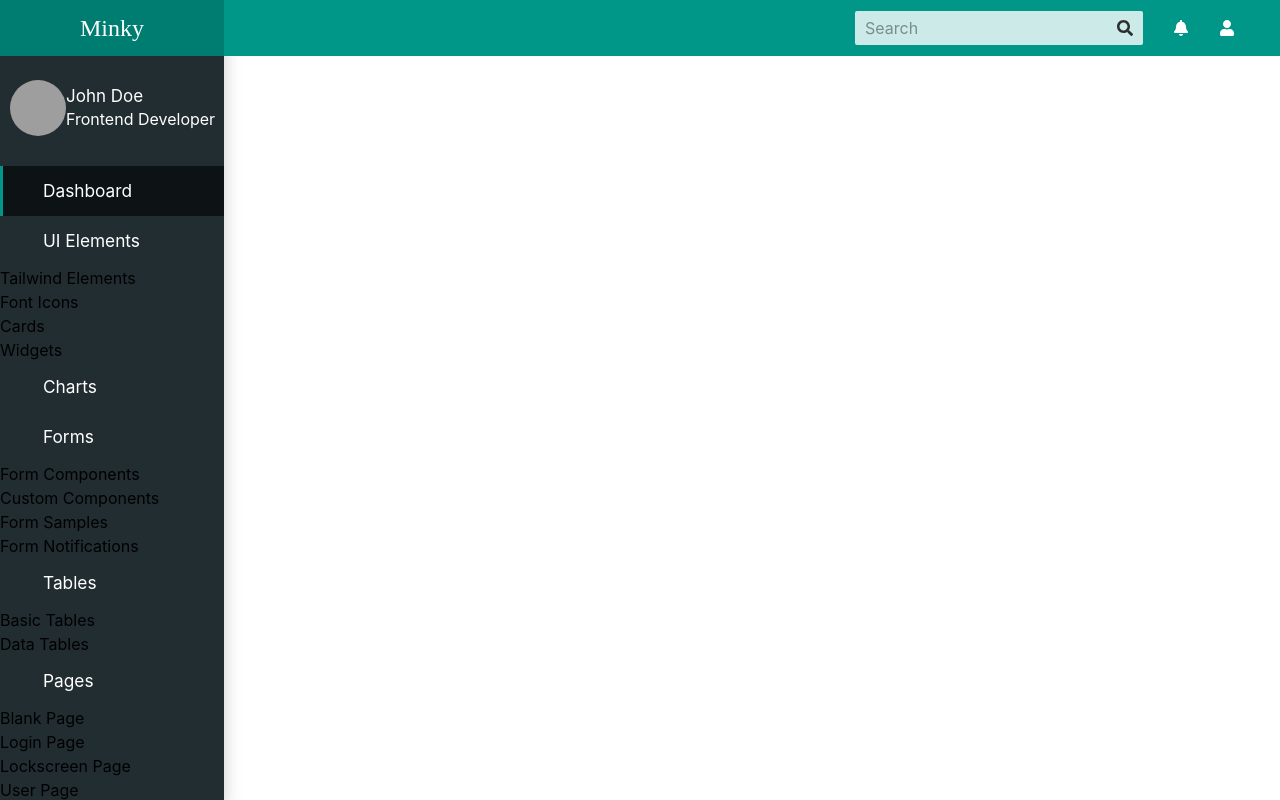
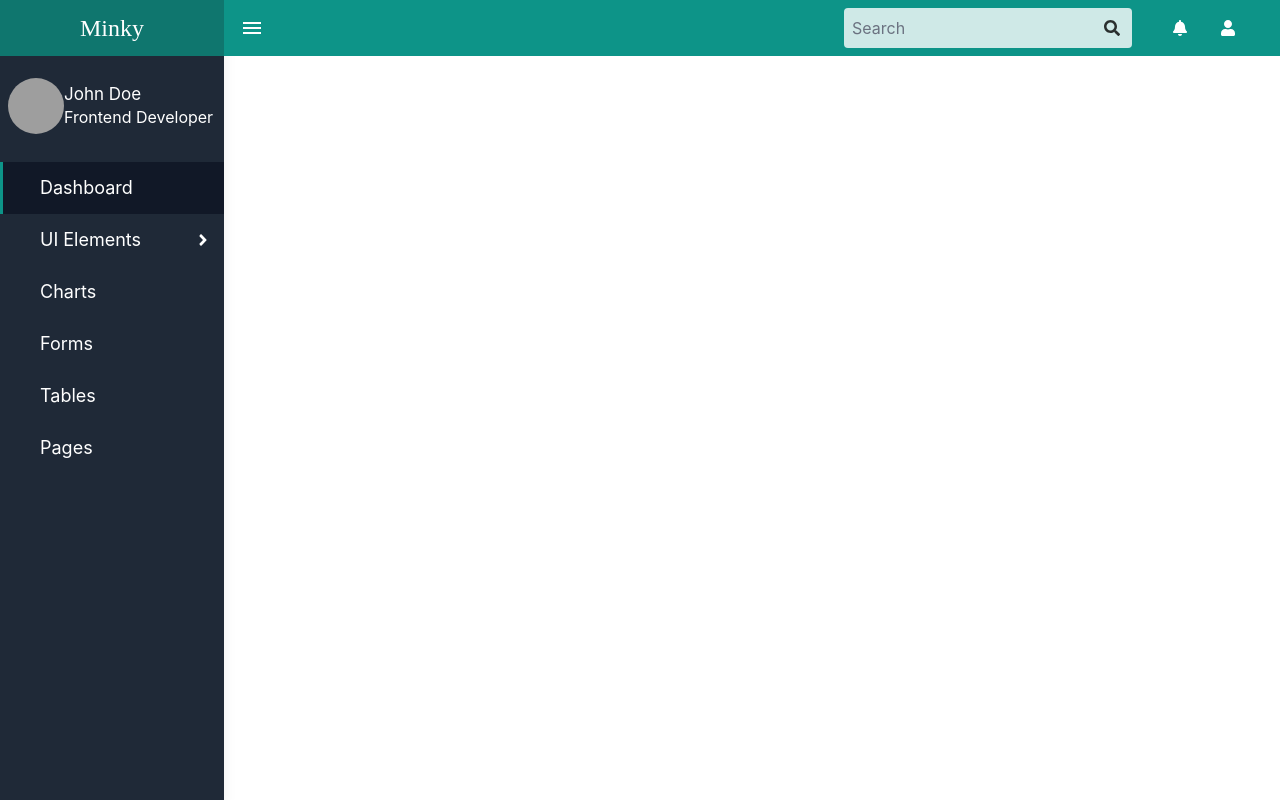
Before and after one commit to bipon68/minky-admin, a React (Create React App) app in the folder minky-admin-reactjs/: page / in a window 1280 px wide. Built offline with nearby package versions, Linux system fonts and the light colour scheme; grey boxes are pictures that could not be loaded.

Commit message:
sidebar update

```diff
--- a/minky-admin-reactjs/src/features/nav/Nav.jsx
+++ b/minky-admin-reactjs/src/features/nav/Nav.jsx
@@ -1,5 +1,6 @@
 import React from "react";
 import { FaBell, FaSearch, FaUser } from "react-icons/fa";
+import { IoMenuSharp } from "react-icons/io5";
 
 function Nav() {
   return (
@@ -8,13 +9,15 @@ function Nav() {
         <a className="app-header__logo" href="index.html">
           Minky
         </a>
-        {/* <!-- Sidebar toggle button-->*/}{" "}
+        {/* <!-- Sidebar toggle button-->*/}
         <a
           className="app-sidebar__toggle"
           href="#"
           data-toggle="sidebar"
           aria-label="Hide Sidebar"
-        ></a>
+        >
+          <IoMenuSharp />
+        </a>
         {/* <!-- Navbar Right Menu--> */}
         <ul className="app-nav">
           <li className="app-search">
--- a/minky-admin-reactjs/src/features/sidebar/SideBar.jsx
+++ b/minky-admin-reactjs/src/features/sidebar/SideBar.jsx
@@ -1,4 +1,5 @@
 import React from "react";
+import { FaAngleRight, FaCircle } from "react-icons/fa";
 
 function SideBar() {
   return (
@@ -26,12 +27,13 @@ function SideBar() {
             <a className="app-menu__item" href="#" data-toggle="treeview">
               <i className="app-menu__icon fa fa-laptop"></i>
               <span className="app-menu__label">UI Elements</span>
-              <i className="treeview-indicator fa fa-angle-right"></i>
+              {/* <i className="treeview-indicator fa fa-angle-right"></i> */}
+              <FaAngleRight />
             </a>
             <ul className="treeview-menu">
               <li>
                 <a className="treeview-item" href="tailwind-components.html">
-                  <i className="icon fa fa-circle"></i> Tailwind Elements
+                  <FaCircle /> Tailwind Elements
                 </a>
               </li>
               <li>
@@ -41,17 +43,17 @@ function SideBar() {
                   target="_blank"
                   rel="noopener"
                 >
-                  <i className="icon fa fa-circle"></i> Font Icons
+                  <FaCircle /> Font Icons
                 </a>
               </li>
               <li>
                 <a className="treeview-item" href="ui-cards.html">
-                  <i className="icon fa fa-circle"></i> Cards
+                  <FaCircle /> Cards
                 </a>
               </li>
               <li>
                 <a className="treeview-item" href="widgets.html">
-                  <i className="icon fa fa-circle"></i> Widgets
+                  <FaCircle /> Widgets
                 </a>
               </li>
             </ul>
--- a/minky-admin-reactjs/src/styles/global.css
+++ b/minky-admin-reactjs/src/styles/global.css
@@ -6,18 +6,18 @@
 
 @layer components {
   .app-header {
-    @apply fixed left-0 right-0 top-0 w-full flex justify-center items-center bg-[#009688] z-50;
+    @apply fixed left-0 right-0 top-0 w-full flex justify-center items-center bg-teal-600 z-50;
   }
 
   @media (min-width: 768px) {
     .app-header {
-      padding-right: 30px;
+      @apply pr-7;
     }
   }
 
   @media print {
     .app-header {
-      display: none;
+      @apply hidden;
     }
   }
 
@@ -27,7 +27,7 @@
 
   @media (min-width: 768px) {
     .app-header__logo {
-      @apply flex-grow-0 flex-shrink-0 basis-auto block w-56 bg-[#007d71];
+      @apply flex-grow-0 flex-shrink-0 basis-auto block w-56 bg-teal-700;
     }
   }
 
@@ -37,304 +37,217 @@
   }
 
   .app-sidebar__toggle {
-    padding: 0 15px;
-    font-family: fontAwesome;
-    color: #fff;
-    line-height: 2.4;
-    -webkit-transition: background-color 0.3s ease;
-    -o-transition: background-color 0.3s ease;
-    transition: background-color 0.3s ease;
+    @apply py-0 px-4 text-white text-2xl;
   }
 
   @media (max-width: 767px) {
     .app-sidebar__toggle {
-      -webkit-box-ordinal-group: 0;
-      -ms-flex-order: -1;
-      order: -1;
+      @apply order-first;
     }
   }
 
   .app-sidebar__toggle:before {
-    content: "\f0c9";
-    font-size: 21px;
+    @apply text-[21px];
   }
 
   .app-sidebar__toggle:focus,
   .app-sidebar__toggle:hover {
-    color: #fff;
-    background-color: #00635a;
-    text-decoration: none;
+    @apply p-4 text-white bg-teal-700 no-underline;
   }
 
   .app-nav {
-    display: -webkit-box;
-    display: -ms-flexbox;
-    display: flex;
-    margin-bottom: 0;
-    -webkit-box-pack: end;
-    -ms-flex-pack: end;
-    justify-content: flex-end;
+    @apply flex justify-end mb-0;
   }
 
   @media (min-width: 768px) {
     .app-nav {
-      -webkit-box-flex: 1;
-      -ms-flex: 1 0 auto;
-      flex: 1 0 auto;
+      @apply flex-1;
     }
   }
 
   .app-nav__item {
-    display: block;
-    padding: 15px;
-    line-height: 20px;
-    color: #fff;
-    -webkit-transition: background-color 0.3s ease;
-    -o-transition: background-color 0.3s ease;
-    transition: background-color 0.3s ease;
+    @apply block p-4 leading-[20px] text-white transition-colors duration-300 ease-in-out;
   }
 
   .app-nav__item:hover,
   .app-nav__item:focus {
-    background: rgba(0, 0, 0, 0.1);
-    color: #f6f6f6;
+    @apply bg-black/10 text-gray-200;
   }
 
   .app-search {
-    position: relative;
-    display: -webkit-box;
-    display: -ms-flexbox;
-    display: flex;
-    -ms-flex-item-align: center;
-    align-self: center;
-    margin-right: 15px;
-    padding: 10px 0;
+    @apply relative flex items-center mr-4 p-2;
   }
 
   @media (max-width: 480px) {
     .app-search {
-      display: none;
+      @apply hidden;
     }
   }
 
   .app-search__input {
-    border: 0;
-    padding: 5px 10px;
-    padding-right: 30px;
-    border-radius: 2px;
-    background-color: rgba(255, 255, 255, 0.8);
-    -webkit-transition: background-color 0.3s ease;
-    -o-transition: background-color 0.3s ease;
-    transition: background-color 0.3s ease;
-  }
-
-  .app-search__input::-webkit-input-placeholder {
-    color: rgba(0, 0, 0, 0.4);
-  }
-
-  .app-search__input:-ms-input-placeholder {
-    color: rgba(0, 0, 0, 0.4);
-  }
-
-  .app-search__input::-ms-input-placeholder {
-    color: rgba(0, 0, 0, 0.4);
+    @apply border-0 p-2 pr-8 rounded bg-white/80 transition-colors duration-300 ease-in-out;
   }
 
   .app-search__input::placeholder {
-    color: rgba(0, 0, 0, 0.4);
+    @apply text-gray-500;
   }
 
   .app-search__button {
-    position: absolute;
-    right: 0;
-    top: 10px;
-    bottom: 10px;
-    padding: 0 10px;
-    border: 0;
-    color: rgba(0, 0, 0, 0.8);
-    background: none;
-    cursor: pointer;
+    @apply absolute right-[20px] top-[10px] bottom-[10px] p-0 border-0 text-black/80 bg-transparent cursor-pointer;
   }
 
-  .app-notification {
-    min-width: 270px;
+  /* .app-notification {
+    @apply min-w-[270px];
   }
 
   .app-notification__title {
-    padding: 8px 20px;
-    text-align: center;
-    background-color: rgba(0, 150, 136, 0.4);
-    color: #333;
+    @apply p-2 text-center bg-teal-600/40 text-gray-800;
   }
 
   .app-notification__footer {
-    padding: 8px 20px;
-    text-align: center;
-    background-color: #eee;
+    @apply p-2 text-center bg-gray-200;
   }
 
   .app-notification__content {
-    max-height: 220px;
-    overflow-y: auto;
+    @apply max-h-[220px] overflow-y-auto;
   }
 
   .app-notification__content::-webkit-scrollbar {
-    width: 6px;
+    @apply w-[6px];
   }
 
   .app-notification__content::-webkit-scrollbar-thumb {
-    background: rgba(0, 0, 0, 0.2);
+    @apply bg-black/20;
   }
 
   .app-notification__item {
-    display: -webkit-box;
-    display: -ms-flexbox;
-    display: flex;
-    padding: 8px 20px;
-    color: inherit;
-    border-bottom: 1px solid #ddd;
-    -webkit-transition: background-color 0.3s ease;
-    -o-transition: background-color 0.3s ease;
-    transition: background-color 0.3s ease;
+    @apply flex p-2 text-inherit border-b border-gray-300 transition-colors duration-300 ease-in-out;
   }
 
   .app-notification__item:focus,
   .app-notification__item:hover {
-    color: inherit;
-    text-decoration: none;
-    background-color: #e0e0e0;
+    @apply text-inherit no-underline bg-gray-300;
   }
 
   .app-notification__message,
   .app-notification__meta {
-    margin-bottom: 0;
+    @apply mb-0;
   }
 
   .app-notification__icon {
-    padding-right: 10px;
+    @apply pr-2;
   }
 
   .app-notification__message {
-    line-height: 1.2;
-  }
+    @apply leading-[1.2];
+  } */
 
   .app-sidebar {
-    position: fixed;
-    top: 0;
-    bottom: 0;
-    left: 0;
-    padding-top: 70px;
-    width: 224px;
-    overflow: auto;
-    z-index: 10;
-    background-color: #222d32;
-    -webkit-box-shadow: 0px 8px 17px rgba(0, 0, 0, 0.2);
-    box-shadow: 0px 8px 17px rgba(0, 0, 0, 0.2);
-    -webkit-transition: left 0.3s ease, width 0.3s ease;
-    -o-transition: left 0.3s ease, width 0.3s ease;
-    transition: left 0.3s ease, width 0.3s ease;
+    @apply fixed top-0 bottom-0 left-0 pt-[70px] w-[224px] overflow-auto z-10 bg-gray-800 shadow-lg transition-all duration-300 ease-in-out;
   }
 
   .app-sidebar::-webkit-scrollbar {
-    width: 6px;
+    @apply w-[6px];
   }
 
   .app-sidebar::-webkit-scrollbar-thumb {
-    background: rgba(0, 0, 0, 0.2);
+    @apply bg-black/20;
   }
 
   @media print {
     .app-sidebar {
-      display: none;
+      @apply hidden;
     }
   }
 
   @media (max-width: 767px) {
     .app-sidebar__overlay {
-      position: fixed;
-      top: 0;
-      left: 0;
-      bottom: 0;
-      right: 0;
-      z-index: 9;
+      @apply fixed top-0 left-0 bottom-0 right-0 z-9;
     }
   }
 
   .app-sidebar__user {
-    display: -webkit-box;
-    display: -ms-flexbox;
-    display: flex;
-    -webkit-box-align: center;
-    -ms-flex-align: center;
-    align-items: center;
-    padding: 10px;
-    margin-bottom: 20px;
-    color: #fff;
+    @apply flex items-center p-2 mb-5 text-white;
   }
 
   .app-sidebar__user-avatar {
-    -webkit-box-flex: 0;
-    -ms-flex: 0 0 auto;
-    flex: 0 0 auto;
-    margin-right: 15px;
+    @apply flex-shrink-0 mr-4;
   }
 
   .app-sidebar__user-name {
-    font-size: 17px;
-    line-height: 1.3;
+    @apply text-[17px] leading-[1.3];
   }
 
   .app-sidebar__user-name,
   .app-sidebar__user-designation {
-    white-space: nowrap;
-    overflow: hidden;
-    -o-text-overflow: ellipsis;
-    text-overflow: ellipsis;
-    margin-bottom: 0;
+    @apply whitespace-nowrap overflow-hidden text-ellipsis mb-0;
   }
 
   .app-menu {
-    margin-bottom: 0;
-    padding-bottom: 40px;
+    @apply mb-0 pb-10;
   }
 
   .app-menu__item {
-    position: relative;
-    display: -webkit-box;
-    display: -ms-flexbox;
-    display: flex;
-    -webkit-box-align: center;
-    -ms-flex-align: center;
-    align-items: center;
-    padding: 12px 15px;
-    font-size: 1.08em;
-    border-left: 3px solid transparent;
-    -webkit-transition: border-left-color 0.3s ease, background-color 0.3s ease;
-    -o-transition: border-left-color 0.3s ease, background-color 0.3s ease;
-    transition: border-left-color 0.3s ease, background-color 0.3s ease;
-    color: #fff;
+    @apply flex items-center p-3 text-lg border-l-[3px] border-transparent transition-all duration-300 ease-in-out text-white;
   }
 
   .app-menu__item.active,
   .app-menu__item:hover,
   .app-menu__item:focus {
-    background: #0d1214;
-    border-left-color: #009688;
-    text-decoration: none;
-    color: #fff;
+    @apply bg-gray-900 border-teal-600 no-underline text-white;
   }
 
   .app-menu__icon {
-    -webkit-box-flex: 0;
-    -ms-flex: 0 0 auto;
-    flex: 0 0 auto;
-    width: 25px;
+    @apply flex-shrink-0 w-[25px];
   }
 
   .app-menu__label {
-    white-space: nowrap;
-    -webkit-box-flex: 1;
-    -ms-flex: 1 1 auto;
-    flex: 1 1 auto;
+    @apply flex-1 whitespace-nowrap;
+  }
+  /* Custom styles for treeview */
+  .treeview {
+    @apply relative;
+  }
+
+  /* Styles when treeview is expanded */
+  .treeview.is-expanded [data-toggle="treeview"] {
+    @apply border-l-4 bg-[#0d1214] border-l-[#009688];
+  }
+
+  .treeview.is-expanded .treeview-menu {
+    @apply max-h-screen;
+  }
+
+  .treeview.is-expanded .treeview-indicator {
+    @apply transition-transform duration-300 ease-in-out;
+    transform: rotate(90deg);
+  }
+
+  /* Initial state of the treeview menu */
+  .treeview-menu {
+    @apply overflow-hidden bg-[#2a383e] transition-all duration-300 ease-in-out max-h-0;
+  }
+
+  /* Treeview item styles */
+  .treeview-item {
+    @apply flex items-center px-5 py-1 text-white text-base;
+  }
+
+  /* Active, hover, and focus states for treeview items */
+  .treeview-item.active,
+  .treeview-item:hover,
+  .treeview-item:focus {
+    @apply bg-[#0d1214] text-white;
+  }
+
+  /* Icon within the treeview item */
+  .treeview-item .icon {
+    @apply mr-1;
+  }
+
+  /* Indicator styles */
+  .treeview-indicator {
+    @apply transition-transform duration-300 ease-in-out;
+    transform-origin: center;
   }
 }
```
